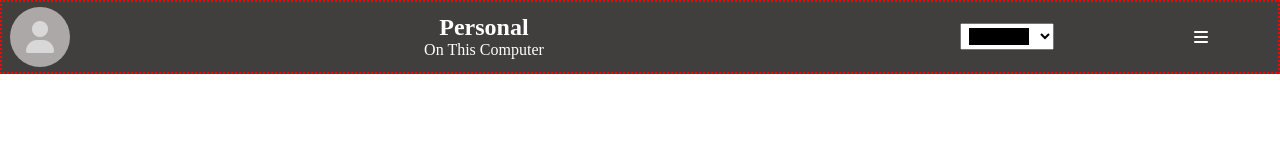
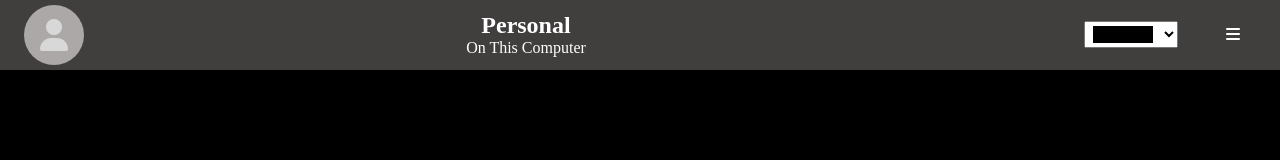
Before and after one commit to abhaya-bc/todo-list, a website built with webpack: page src/html/index.html in a window 1280 px wide. Built offline with nearby package versions, Linux system fonts and the light colour scheme.

Commit message:
colorPickerLinkedWithBackground

```diff
--- a/src/html/index.html
+++ b/src/html/index.html
@@ -25,12 +25,14 @@
 					<h1>Personal</h1>
 					<p>On This Computer</p>
 				</div>
+				<div class="settings">
 					<div class="color-picker">
 						<input
 							type="color"
 							name="bg-color"
 							id="colors"
-						list="clor-list" />
+							list="clor-list"
+                        />
 						<datalist id="clor-list">
 							<option>#ff0000</option>
 							<option>#0000ff</option>
@@ -42,6 +44,7 @@
 					<div class="menu">
 						<i class="fa-solid fa-bars"></i>
 					</div>
+				</div>
 			</header>
 			<main></main>
 			<footer></footer>
--- a/src/scripts/index.js
+++ b/src/scripts/index.js
@@ -1,6 +1,14 @@
 const body = document.querySelector('.container>main');
 console.log(body);
+
 const picker = document.getElementById('colors');
+
+onload = () => {
+	picker.value = localStorage.getItem('color');
+	body.style['background-color'] = picker.value;
+};
+
 picker.addEventListener('change', (e) => {
+	localStorage.setItem('color', e.target.value);
 	body.style['background-color'] = e.target.value;
 });
--- a/src/styles/index.css
+++ b/src/styles/index.css
@@ -4,16 +4,19 @@
 }
 
 body {
-    min-height: 100vh;
+	min-height: 100vh;
 }
 
+/*  **************************
+    HEADER
+**************************  */
 .container > header {
-	border: 2px dotted red;
 	display: flex;
 	align-items: stretch;
 	justify-content: space-evenly;
-    color: white;
-    background-color: #413e3e;
+	color: white;
+	background-color: #413e3e;
+	padding: 0 1rem;
 }
 
 .container > header > * {
@@ -22,7 +25,7 @@ body {
 	justify-content: center;
 	flex-grow: 1;
 	padding: 0 1rem;
-	margin: 0.3rem .5rem;
+	margin: 0.3rem 0.5rem;
 }
 
 header > *:first-child {
@@ -38,14 +41,18 @@ header > .head {
 	flex-grow: 7;
 }
 
+header > .settings {
+	justify-content: flex-end;
+	gap: 3rem;
+}
+
 header > .profile > div {
 	background-color: #c7c3c3;
-	opacity: .8;
+	opacity: 0.8;
 	border-radius: 50%;
 	width: 60px;
 	min-height: 60px;
 	flex-basis: auto;
-
 	display: flex;
 	align-items: center;
 	justify-content: center;
@@ -54,3 +61,10 @@ header > .profile > div {
 .profile > div > * {
 	font-size: 2rem;
 }
+
+/*  **************************
+    HEADER
+**************************  */
+main {
+	min-height: 100vh;
+}
```
Lines whose indentation alone changed are shown as unchanged.
